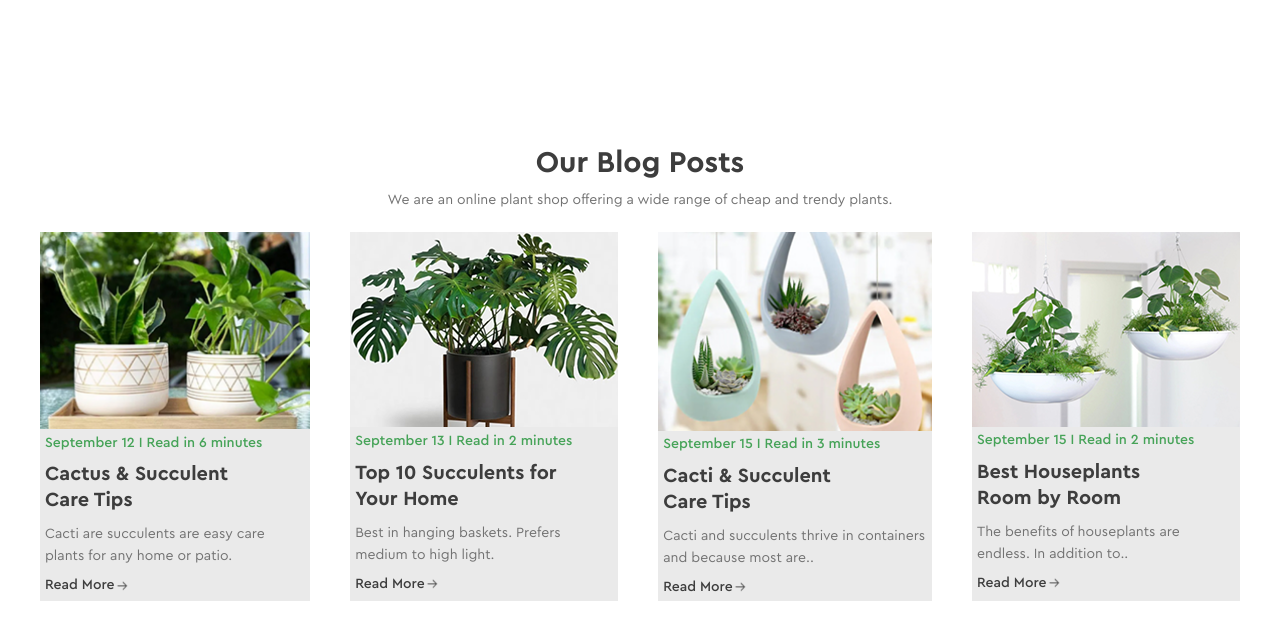
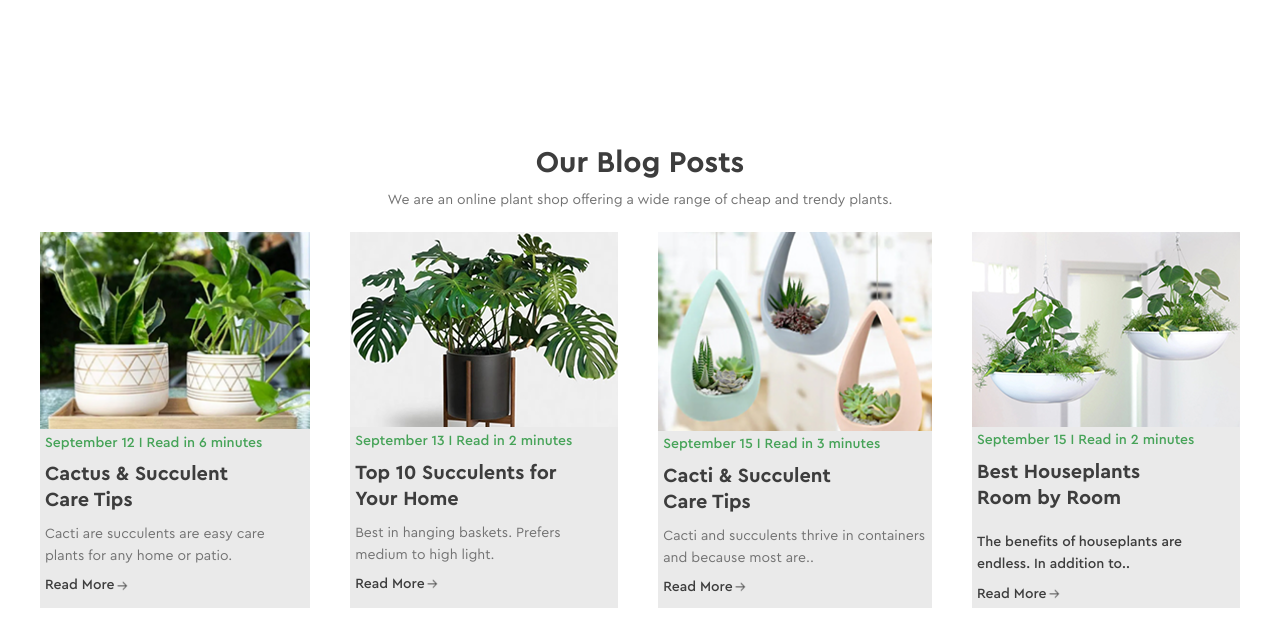
Before and after one commit to Dmytro-HillelLMS/GH-new, a plain HTML site: page index.html in a window 1280 px wide. Shown: the part 1874-2502 px from the top of the page. Drawn offline with Linux system fonts and the light colour scheme.

Commit message:
edit code index and style

```diff
--- a/css/style.css
+++ b/css/style.css
@@ -586,6 +586,7 @@
     margin-left: 8px;
 }
 .text-link {
+
     color: #46A358;
     text-decoration: none;
     font-weight: 600;
@@ -673,7 +674,10 @@
     line-height: 24px;
 
     margin-bottom: 20px;
+
 }
+
+
 .posts{
 
     display: flex;
--- a/index.html
+++ b/index.html
@@ -359,7 +359,7 @@
 
                             </h3>
                             <p>
-                                The benefits of houseplants are endless. In addition to..
+                                <a href="" class="text-link">The benefits of houseplants are endless. In addition to..</a>
 
                             </p>
                             <a href="">
```
